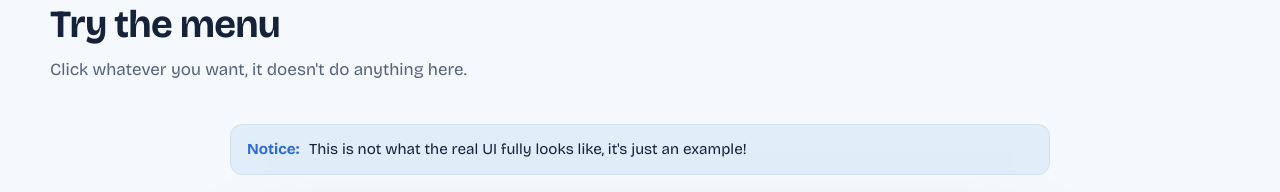
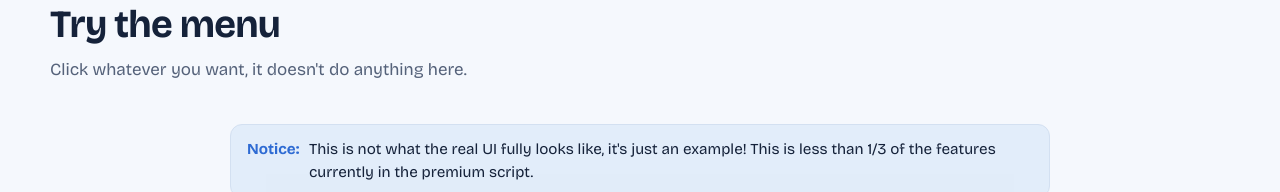
Before and after one commit to CacunHub/feraltoogood, a plain HTML site: page index.html in a window 1280 px wide. Shown: the part 1054-1246 px from the top of the page. Drawn offline with nearby package versions, Linux system fonts and the light colour scheme.

Commit message:
Update index.html

```diff
--- a/index.html
+++ b/index.html
@@ -258,7 +258,7 @@ button.fx-row:active{background:#2c2c2c}
           <p class="lede">Click whatever you want, it doesn't do anything here.</p>
         </div>
       </div>
-      <p class="notice"><b>Notice:</b><span>This is not what the real UI fully looks like, it's just an example!</span></p>
+      <p class="notice"><b>Notice:</b><span>This is not what the real UI fully looks like, it's just an example! This is less than 1/3 of the features currently in the premium script.</span></p>
       <div class="stage">
         <div class="fx" id="fx" aria-label="Interactive preview of the Feral menu">
           <div class="fx-top"><img alt=""><b>Feral</b><span>.gg/feraltoogood</span></div>
```
